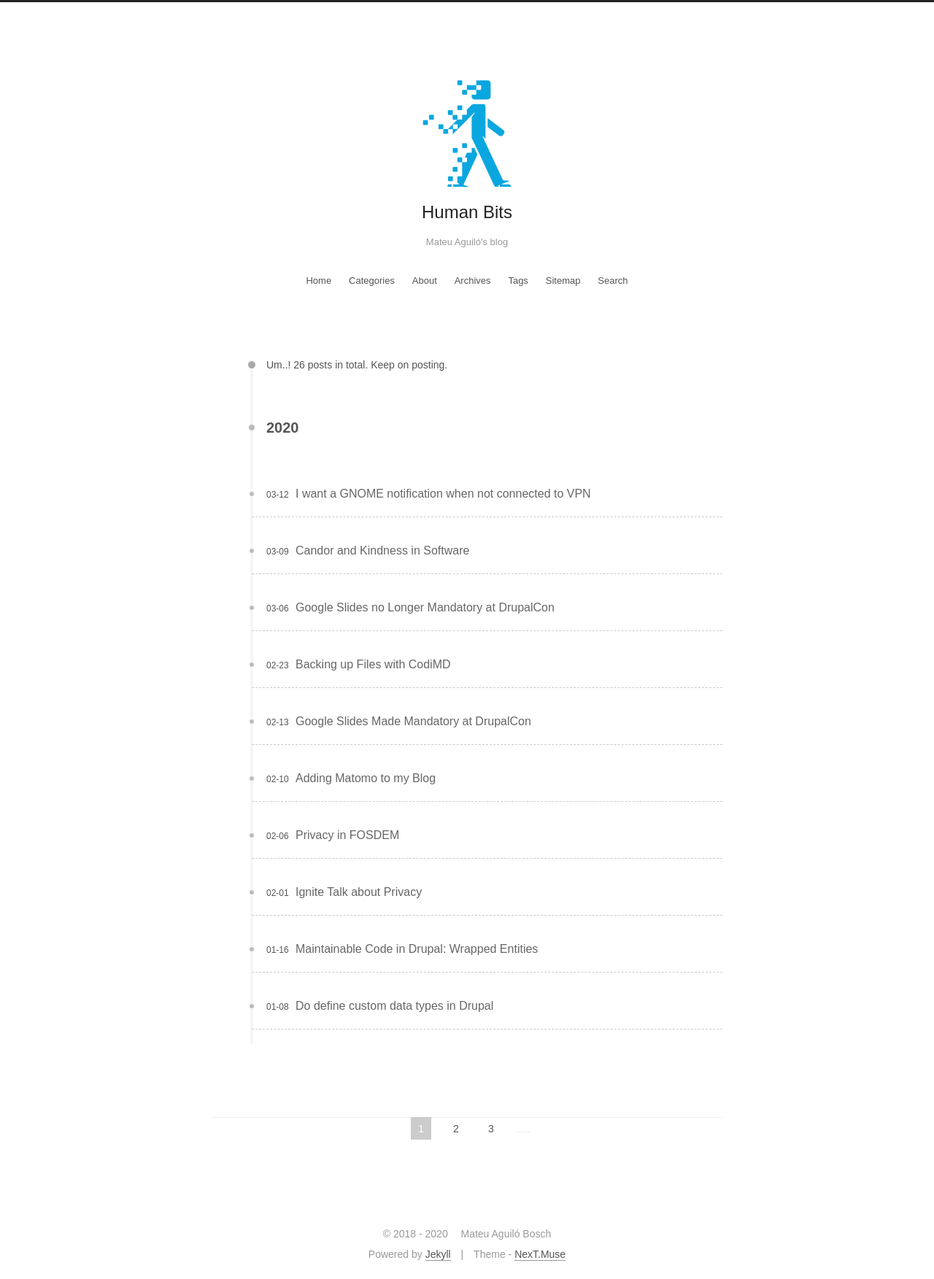
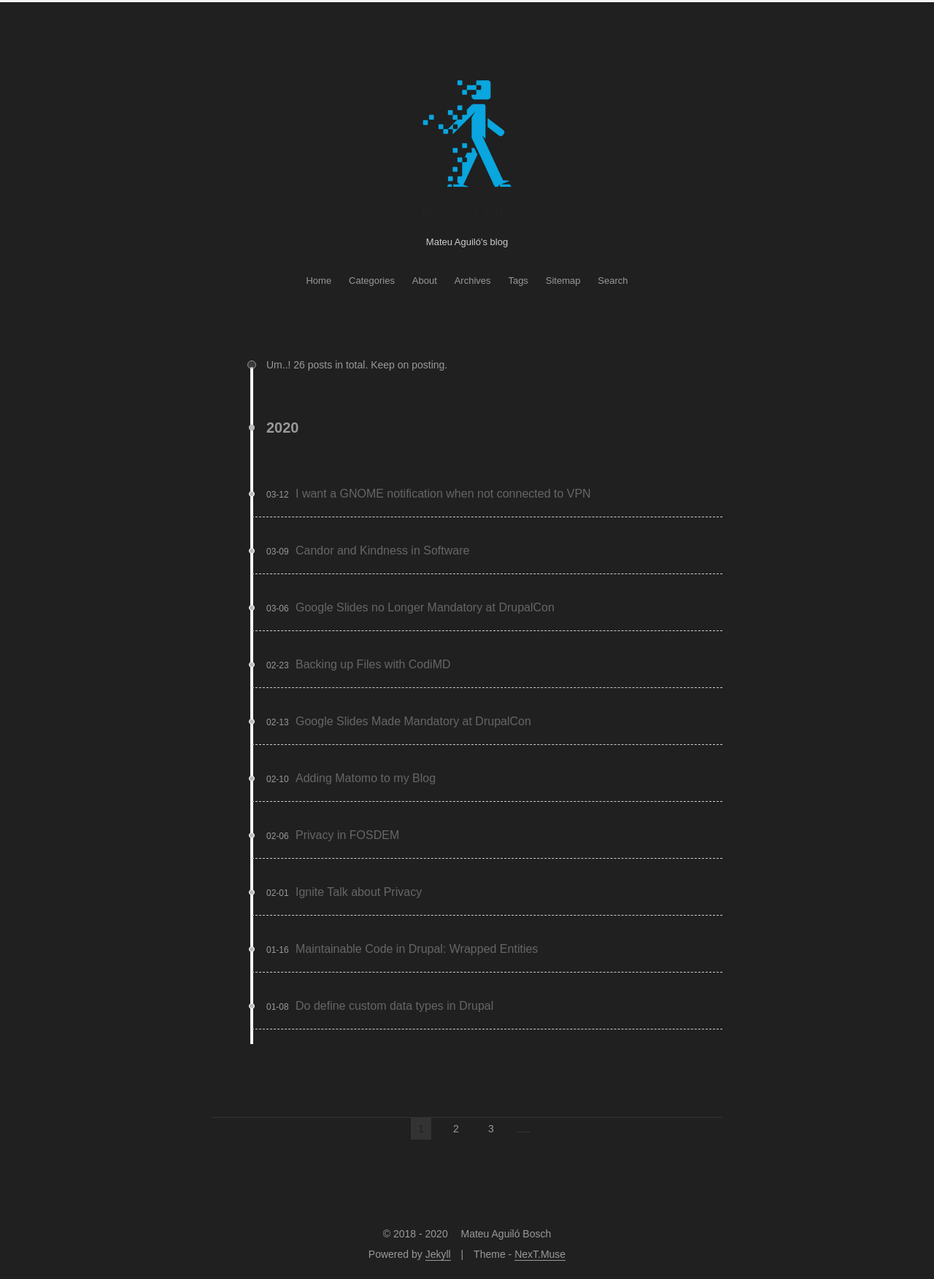
Before and after one commit to e0ipso/e0ipso.github.io, a Jekyll site: the page built from archives/index.html, in a window 1280 px wide. Shown: the whole page at 73% size. Built offline with Jekyll 4.4.1, drawn with Linux system fonts in a browser that asks for light colours; comment, search, counter and statistics services are not loaded.

Commit message:
feat: use a dark mode for the blog

```diff
--- a/_sass/_schemes/Muse/_logo.scss
+++ b/_sass/_schemes/Muse/_logo.scss
@@ -17,5 +17,4 @@
   margin: 0 auto;
   padding: 5px;
   max-width: 150px;
-  background: white;
 }
--- a/_sass/_schemes/Muse/_menu.scss
+++ b/_sass/_schemes/Muse/_menu.scss
@@ -6,8 +6,8 @@
     margin: 0;
     width: 100%;
     padding: 0;
-    background: white;
-    border-bottom: 1px solid $gray-lighter;
+    background: #202020;
+    border-bottom: 1px solid $grey-dim;
     z-index: 1;
   }
 }
--- a/_sass/_variables/base.scss
+++ b/_sass/_variables/base.scss
@@ -31,23 +31,23 @@ $orange       : #fc6423;
 // --------------------------------------------------
 
 // Global text color on <body>
-$text-color                   : $black-light;
+$text-color                   : $grey-dark;
 
 // Global link color.
-$link-color                   : $black-light;
-$link-hover-color             : $black-deep;
-$link-decoration-color        : $grey-light;
-$link-decoration-hover-color  : $black-deep;
+$link-color                   : $grey-dark;
+$link-hover-color             : $whitesmoke;
+$link-decoration-color        : $black-dim;
+$link-decoration-hover-color  : $whitesmoke;
 
 // Global border color.
-$border-color                 : $grey-light;
+$border-color                 : $black-dim;
 
 // Background color for <body>
-$body-bg-color                : white;
+$body-bg-color                : #202020;
 
 // Selection
-$selection-bg                 : $blue-deep;
-$selection-color              : white;
+$selection-bg                 : $blue;
+$selection-color              : #202020;
 
 
 
@@ -126,16 +126,16 @@ $zindex-5       : 1050;
 // Table
 // --------------------------------------------------
 $table-width                    : 100%;
-$table-border-color             : $gray-lighter;
+$table-border-color             : $black-light;
 $table-font-size                : 14px;
 $table-content-alignment        : left;
 $table-content-vertical         : middle;
 $table-th-font-weight           : 700;
 $table-cell-padding             : 8px;
-$table-cell-border-right-color  : $gainsboro;
-$table-cell-border-bottom-color : $gray-lighter;
-$table-row-odd-bg-color         : #f9f9f9;
-$table-row-hover-bg-color       : $whitesmoke;
+$table-cell-border-right-color  : $black-dim;
+$table-cell-border-bottom-color : $black-light;
+$table-row-odd-bg-color         : #070707;
+$table-row-hover-bg-color       : $black-deep;
 
 
 
@@ -145,8 +145,8 @@ $code-font-family               : $font-family-monospace;
 $code-font-size                 : 13px;
 $code-font-size                 : if(type-of(jekyll-config('font.codes.size')) == 'number', jekyll-config('font.codes.size') + px, $code-font-size);
 $code-border-radius             : 3px;
-$code-foreground                : $black-light;
-$code-background                : $gainsboro;
+$code-foreground                : $grey-dark;
+$code-background                : $black-dim;
 
 
 
@@ -156,33 +156,33 @@ $code-background                : $gainsboro;
 $btn-font-weight                : normal;
 
 $btn-default-radius             : 0;
-$btn-default-bg                 : $black-deep;
-$btn-default-color              : white;
+$btn-default-bg                 : $whitesmoke;
+$btn-default-color              : #202020;
 $btn-default-font-size          : 14px;
 $btn-default-border-width       : 2px;
-$btn-default-border-color       : $black-deep;
-$btn-default-hover-bg           : white;
-$btn-default-hover-color        : $black-deep;
-$btn-default-hover-border-color : $black-deep;
+$btn-default-border-color       : $whitesmoke;
+$btn-default-hover-bg           : #202020;
+$btn-default-hover-color        : $whitesmoke;
+$btn-default-hover-border-color : $whitesmoke;
 
 
 
 // Pagination
 // --------------------------------------------------
 
-$pagination-border              : $gainsboro;
+$pagination-border              : $black-dim;
 
 $pagination-link-bg             : transparent;
 $pagination-link-color          : $link-color;
-$pagination-link-border         : $gainsboro;
+$pagination-link-border         : $black-dim;
 
 $pagination-link-hover-bg       : transparent;
 $pagination-link-hover-color    : $link-color;
-$pagination-link-hover-border   : $black-deep;
+$pagination-link-hover-border   : $whitesmoke;
 
-$pagination-active-bg           : $grey-light;
-$pagination-active-color        : white;
-$pagination-active-border       : $grey-light;
+$pagination-active-bg           : $black-dim;
+$pagination-active-color        : #202020;
+$pagination-active-border       : $black-dim;
 
 
 
@@ -207,7 +207,7 @@ $gap-between-main-and-footer    : 100px;
 // Headband
 // --------------------------------------------------
 $headband-height                : 3px;
-$headband-bg                    : $black-deep;
+$headband-bg                    : $whitesmoke;
 
 
 
@@ -219,20 +219,20 @@ $head-bg                        : transparent;
 
 // Site Meta
 $site-meta-text-align           : center;
-$brand-color                    : white;
-$brand-hover-color              : white;
-$brand-bg                       : $black-deep;
+$brand-color                    : #202020;
+$brand-hover-color              : #202020;
+$brand-bg                       : $whitesmoke;
 
 $logo-font-size                 : 20px;
 $logo-font-size                 : if(type-of(jekyll-config('font.logo.size')) == 'number', jekyll-config('font.logo.size') + px, $logo-font-size);
 
-$site-subtitle-color            : $grey-dark;
+$site-subtitle-color            : $grey-light;
 $subtitle-font-size             : 13px;
-$subtitle-color                 : $grey-dark;
+$subtitle-color                 : $grey-light;
 
 // Menu
 $menu-link-border               : transparent;
-$menu-link-hover-border         : $black-deep;
+$menu-link-hover-border         : $whitesmoke;
 
 
 
@@ -242,7 +242,7 @@ $posts-expand-title-font-weight : $font-weight-normal;
 $post-copyright : (
   margin: 2em 0 0,
   padding: .5em 1em,
-  bg: #f9f9f9,
+  bg: #070707,
   border: (
     width: 3px,
     style: solid,
@@ -256,9 +256,9 @@ $post-copyright : (
 $posts-collapse-left            : 55px;
 $posts-collapse-left-mobile     : 5px;
 
-$read-more-color                : white;
+$read-more-color                : #202020;
 $read-more-font-size            : 14px;
-$read-more-bg-color             : $black-deep;
+$read-more-bg-color             : $grey;
 $read-more-border-radius        : 0;
 
 
@@ -267,23 +267,23 @@ $read-more-border-radius        : 0;
 // Sidebar
 // Variables for sidebar section elements.
 // --------------------------------------------------
-$sidebar-nav-color                    : $black-light;
-$sidebar-nav-hover-color              : $whitesmoke;
-$sidebar-highlight                    : $blue-bright;
+$sidebar-nav-color                    : $grey-dark;
+$sidebar-nav-hover-color              : $black-deep;
+$sidebar-highlight                    : $blue-deep;
 
 $site-author-image-padding            : 2px;
 $site-author-image-width              : 96px;
 $site-author-image-height             : auto;
 $site-author-image-border-width       : 2px;
-$site-author-image-border-color       : $black-dim;
+$site-author-image-border-color       : $gainsboro;
 
 $site-author-name-margin              : 5px 0 0;
-$site-author-name-color               : $whitesmoke;
+$site-author-name-color               : $black-deep;
 $site-author-name-align               : center;
 $site-author-name-weight              : normal;
 
 $site-description-font-size           : 14px;
-$site-description-color               : $grey-dark;
+$site-description-color               : $grey-light;
 $site-description-margin-top          : 5px;
 $site-description-align               : center;
 
@@ -292,12 +292,12 @@ $site-state-item-count-font-size      : 18px;
 $site-state-item-count-color          : inherit;
 $site-state-item-name-font-size       : 13px;
 $site-state-item-name-color           : inherit;
-$site-state-item-border-color         : $black-dim;
+$site-state-item-border-color         : $gainsboro;
 
-$toc-link-color                       : $grey-dark;
-$toc-link-border-color                : $black-light;
-$toc-link-hover-color                 : $grey-light;
-$toc-link-hover-border-color          : $grey-light;
+$toc-link-color                       : $grey-light;
+$toc-link-border-color                : $grey-dark;
+$toc-link-hover-color                 : $black-dim;
+$toc-link-hover-border-color          : $black-dim;
 $toc-link-active-color                : $sidebar-highlight;
 $toc-link-active-border-color         : $sidebar-highlight;
 $toc-link-active-current-color        : $sidebar-highlight;
@@ -313,8 +313,8 @@ $b2t-position-bottom          : -100px;
 $b2t-position-bottom-on       : 19px;
 $b2t-position-right           : 30px;
 $b2t-font-size                : 12px;
-$b2t-color                    : white;
-$b2t-bg-color                 : $black-deep;
+$b2t-color                    : #202020;
+$b2t-bg-color                 : $whitesmoke;
 
 // full-image
 $full-image-width             : 110%;
```
